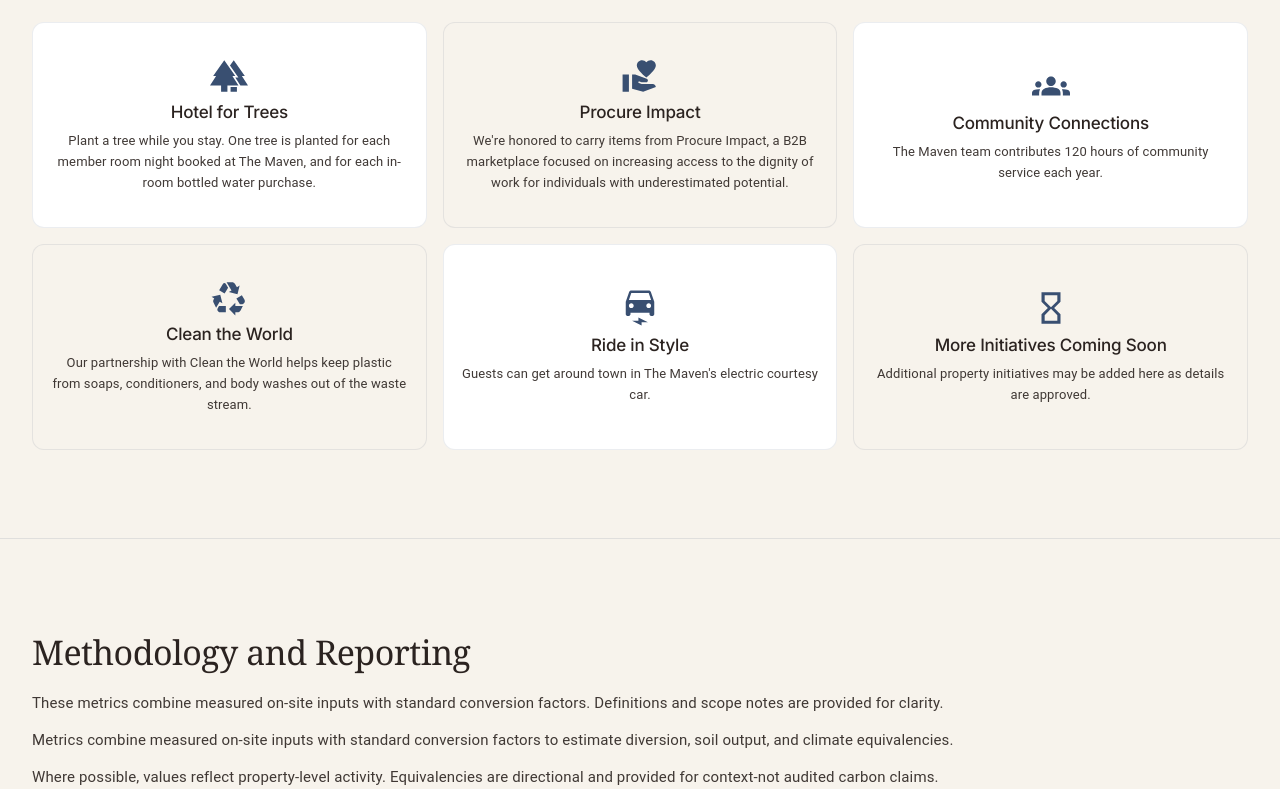
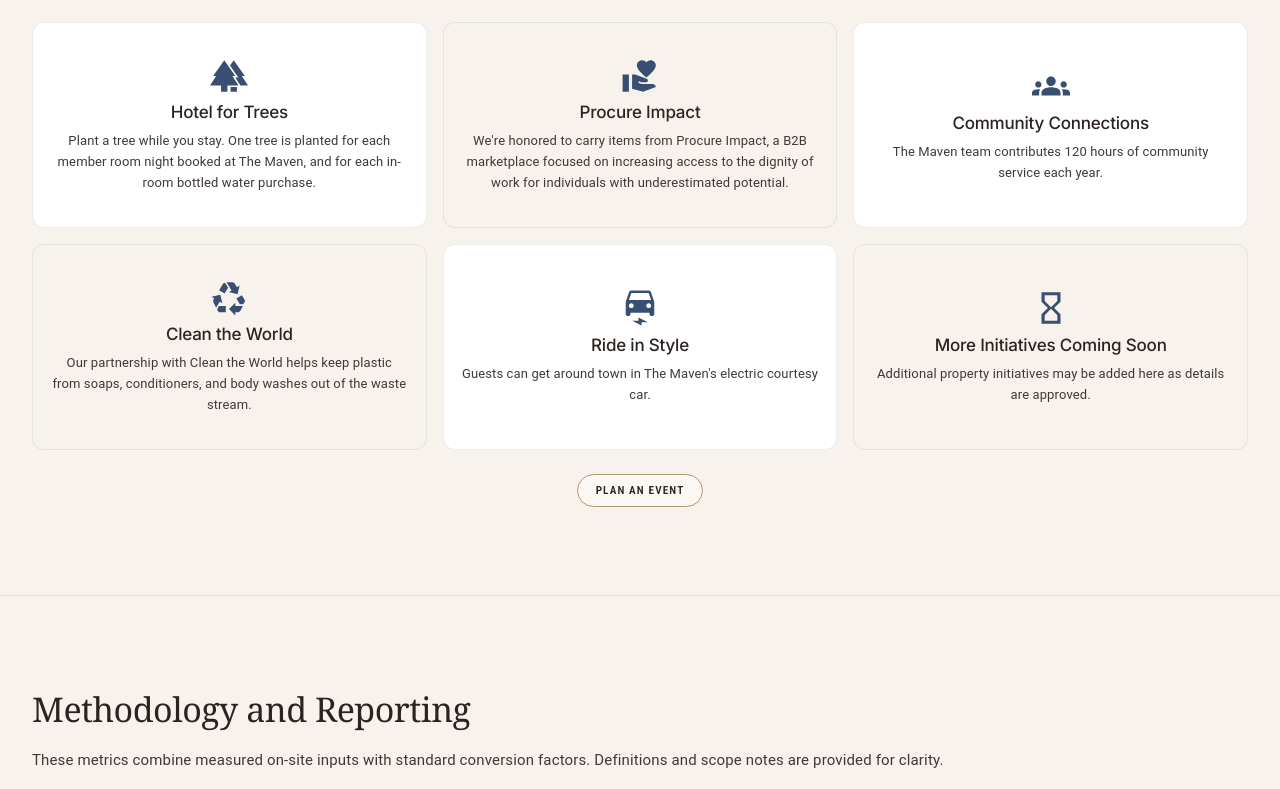
Before and after one commit to joerose99/susweb-rcc, a React (Create React App) app: page / in a window 1280 px wide. Shown: the part 6888-7677 px from the top of the page. Built offline with nearby package versions, Linux system fonts and the light colour scheme; a web font is replaced by a local one.

Commit message:
added CTA back to initiatives section

```diff
--- a/src/pages/CircularFoodSystems/CircularFoodSystems.jsx
+++ b/src/pages/CircularFoodSystems/CircularFoodSystems.jsx
@@ -1675,6 +1675,44 @@
 						);
 					})}
 				</Box>
+
+				<Box sx={{ display: 'flex', justifyContent: 'center', mt: 3 }}>
+					<Button
+						component='a'
+						href='#events'
+						variant='outlined'
+						disableElevation
+						onClick={(event) => {
+							event.preventDefault();
+							scrollToSection('events');
+						}}
+						sx={{
+							px: { xs: 1.75, sm: 2.2 },
+							py: 0.7,
+							fontFamily: FONT_UI,
+							fontSize: '0.7rem',
+							fontWeight: 600,
+							letterSpacing: '0.1em',
+							textTransform: 'uppercase',
+							color: TEXT_DARK,
+							backgroundColor: 'rgba(255, 255, 255, 0.35)',
+							borderRadius: '999px',
+							borderColor: MAVEN_TAN,
+							borderWidth: '1px',
+							boxShadow: 'none',
+							'&:hover': {
+								backgroundColor: 'rgba(226, 205, 169, 0.22)',
+								borderColor: '#9c865c',
+								color: MAVEN_BLUE,
+								boxShadow: 'none',
+							},
+							'&:focus-visible': {
+								boxShadow: `0 0 0 2px ${BG_WARM}, 0 0 0 4px ${MAVEN_TAN}`,
+							},
+						}}>
+						Plan an Event
+					</Button>
+				</Box>
 			</Box>
 
 			{/* Methodology / Transparency */}
```
